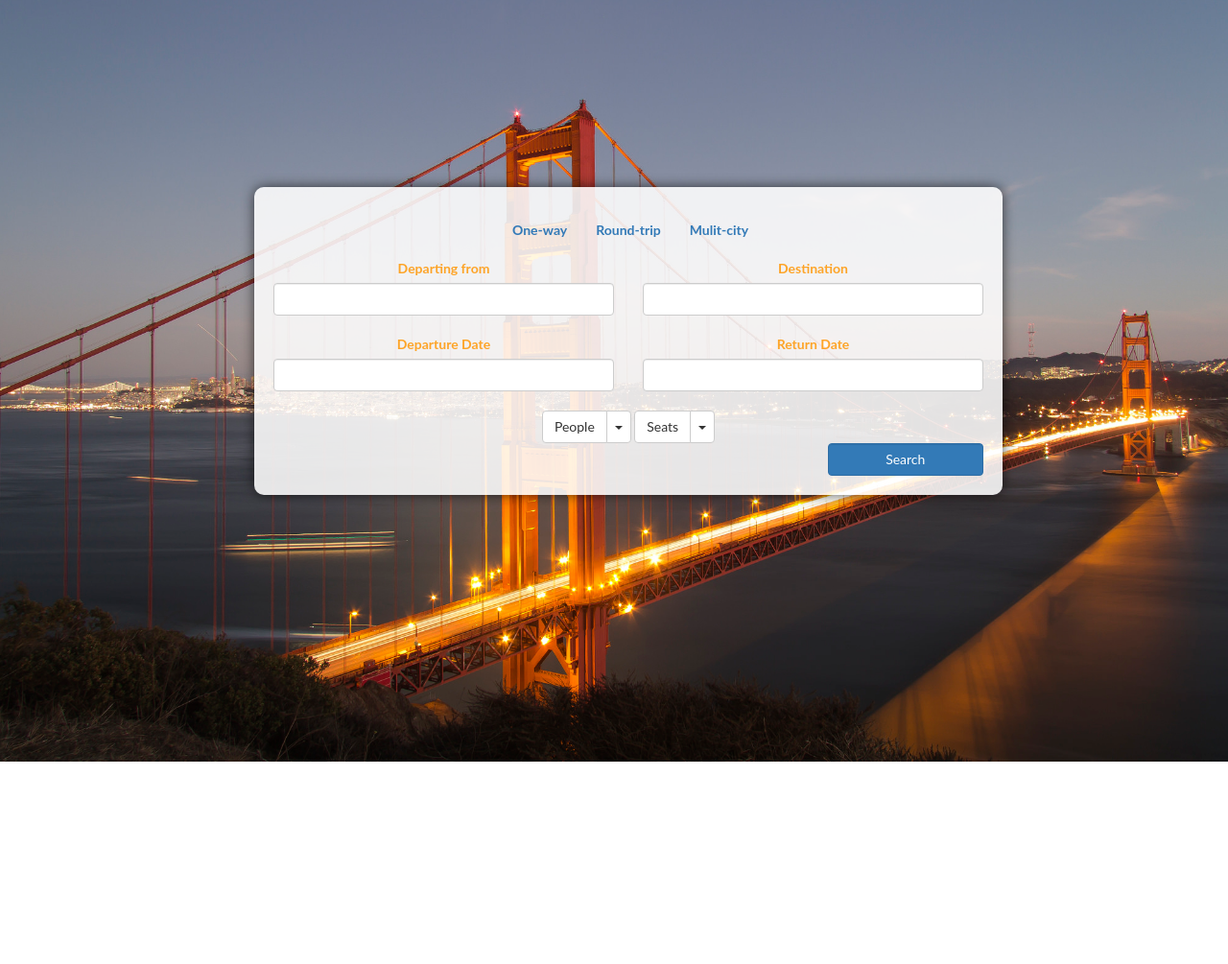
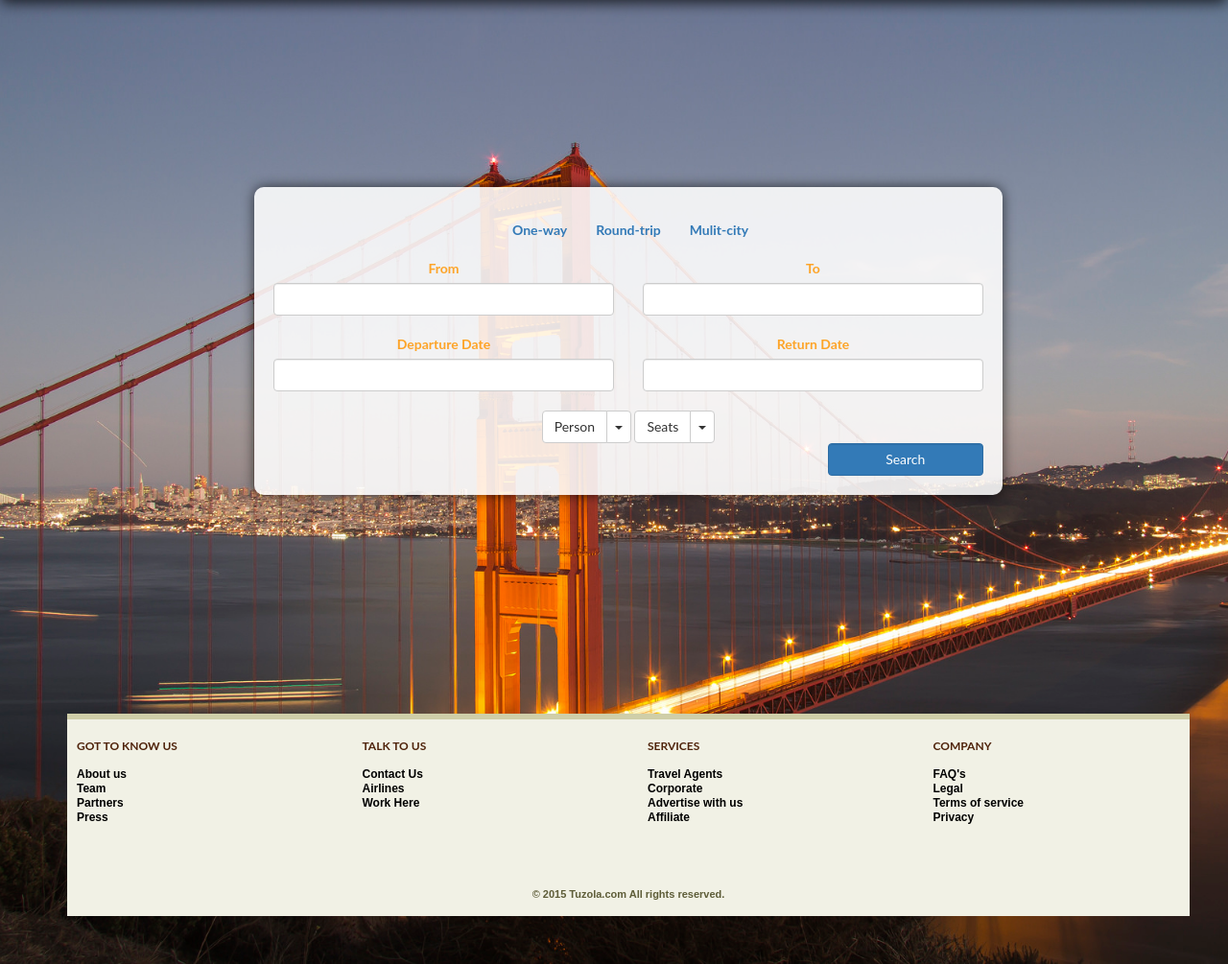
Before and after one commit to AnthonyGaimari/Travel, a plain HTML site: page index.html in a window 1280 px wide. Shown: the part 83-1088 px from the top of the page at 96% size. Before the commit the page ends 877 px from the top, so only its background shows below. Drawn offline with Linux system fonts and the light colour scheme.

Commit message:
Update to Index with footer

```diff
--- a/index.html
+++ b/index.html
@@ -16,6 +16,7 @@
 <!-- Custom CSS -->
 <link href="css/landing-page.css" rel="stylesheet">
 <link href="css/custom.css" rel="stylesheet" type="text/css">
+<link href="css/Footer.css" rel="stylesheet" type="text/css">
 
 <!-- Custom Fonts -->
 <link href='http://fonts.googleapis.com/css?family=Pacifico' rel='stylesheet' type='text/css'>
@@ -38,9 +39,10 @@
     <!-- Brand and toggle get grouped for better mobile display -->
     <div class="navbar-header">
       <button type="button" class="navbar-toggle" data-toggle="collapse" data-target="#bs-example-navbar-collapse-1"> <span class="sr-only">Toggle navigation</span> <span class="icon-bar"></span> <span class="icon-bar"></span> <span class="icon-bar"></span> </button>
-      <a class="navbar-brand topnav" href="#">Tuzola</a> </div>
+      <a class="navbar-brand topnav" href="#">Tuzola</a></div>
     <!-- Collect the nav links, forms, and other content for toggling -->
     <div class="collapse navbar-collapse" id="bs-example-navbar-collapse-1">
+	<p> Under Construction Coming Soon</p>
       <ul class="nav navbar-nav navbar-right">
         <li> <a href="#">About</a> </li>
         <li> <a href="#">Services</a> </li>
@@ -72,11 +74,11 @@
                 <form>
                   <div class="row">
                     <div class="col-md-6">
-                      <label>Departing from</label>
+                      <label>From</label>
                       <input class="form-control">
                     </div>
                     <div class="col-md-6">
-                      <label>Destination</label>
+                      <label>To</label>
                       <input class="form-control">
                     </div>
                   </div>
@@ -94,7 +96,7 @@
                   <div class="row row-centered">
                   	<!-- Split button -->
                     <div class="btn-group">
-                      <button type="button" class="btn btn-default">People</button>
+                      <button type="button" class="btn btn-default">Person</button>
                       <button type="button" class="btn btn-default dropdown-toggle" data-toggle="dropdown" aria-expanded="false">
                         <span class="caret"></span>
                         <span class="sr-only">Toggle Dropdown</span>
@@ -103,8 +105,10 @@
                         <li><a href="#">Adult</a></li>
                         <li><a href="#">Child</a></li>
                         <li><a href="#">Senior</a></li>
+						<li><a href="#">Infant</a></li>
+						<li><a href="#">Lap Infant</a></li>
                         <li class="divider"></li>
-                        <li><a href="#">Separated link</a></li>
+                        <li><a href="#">Separated link</a></li><!--build out radio buttons for cabin-->
                       </ul>
                     </div>
 					<!-- Split button -->
@@ -135,12 +139,151 @@
     </div>
   </div>
   <!-- /.container -->
-  </div>
-</div>
+
+
 
 
 
 <!-- Footer -->
+<div id="footer">
+  <div class="container">
+    <div class="footerWrapper">
+
+        <div class="footerColumns row">
+
+            <div class="primaryColumn col-lg-3 col-md-3 col-sm-3">
+
+                <h4>Got To Know Us</h4>
+
+                <ul>
+
+                    <li><a href="/# title="About">About us</a></li>
+
+                    <li><a href="#" target="_blank" title="Team">Team</a></li>
+
+                    <li><a href="#" target="_blank" title="Partners">Partners</a></li>
+
+                    <li><a href="#" target="_blank" title="Press">Press</a></li>
+
+               </ul>
+
+            </div>
+
+            <!-- /.primaryColumn -->
+
+            <div class="secondaryColumn col-lg-3 col-md-3 col-sm-3">
+
+                <h4>Talk To Us</h4>
+
+                <ul>
+
+                    <li><a href="#">Contact Us</a></li>
+
+                    <li><a href="#">Airlines</a></li>
+
+                    <li><a href="#">Work Here</a></li>
+
+                </ul>
+
+               <!-- <div class="viewAll">
+
+                    <a href="#">See Site Map</a>
+
+                </div>-->
+
+            </div>
+
+            <!-- /.secondaryColumn -->
+
+            <div class="thirdColumn col-lg-3 col-md-3 col-sm-3">
+
+                <h4>Services</h4>
+
+                <ul>
+
+                    <li><a href="#">Travel Agents</a></li>
+
+                    <li><a href="#">Corporate</a></li>
+
+                    <li><a href="#">Advertise with us</a></li>
+
+                    <li><a href="#">Affiliate</a></li>
+
+             </ul>
+
+                <!--<div class="viewAll">
+
+                    <a href="#">See All Cuisines</a>
+
+                </div>-->
+
+            </div>
+
+            <!-- /.thirdColumn -->
+
+
+            <div class="forthColumn col-lg-2 col-md-2 col-sm-2">
+
+                <h4>Company</h4>
+
+                <ul>
+
+                    <li><a href="#">FAQ's</a></li>
+
+                    <li><a href="#">Legal</a></li>
+
+                    <li><a href="#">Terms of service</a></li>
+
+                    <li><a href="#">Privacy</a></li>
+
+               </ul>
+
+               <!-- <ul class="last">
+
+                    <li><a href="#">Los Angeles Restaurants</a></li>
+
+                    <li><a href="#">Miami Restaurants</a></li>
+
+                    <li><a href="#">New York Restaurants</a></li>
+
+                    <li><a href="#">Philadelphia Restaurants</a></li>
+
+                    <li><a href="#">San Francisco Restaurants</a></li>
+
+                </ul> -->
+
+                <!--<div class="viewAll">
+
+                    <a href="#">See All Cities</a>
+
+                </div>-->
+
+            </div>
+
+            <!-- /.tertiaryColumn -->
+
+            <div class="footerBottom">
+
+
+                <p>&copy; 2015 Tuzola.com All rights reserved.</p>
+
+            </div>
+
+            <!-- /.footerBottom -->
+
+        </div>
+
+        <!-- /.footerColumns -->
+
+    </div>
+
+<!-- /.footerWrapper -->
+  </div>
+</div>
+
+</div>
+
+
 <!-- AngularJS -->
 <script src="js/angular.min.js"></script>
 
```
